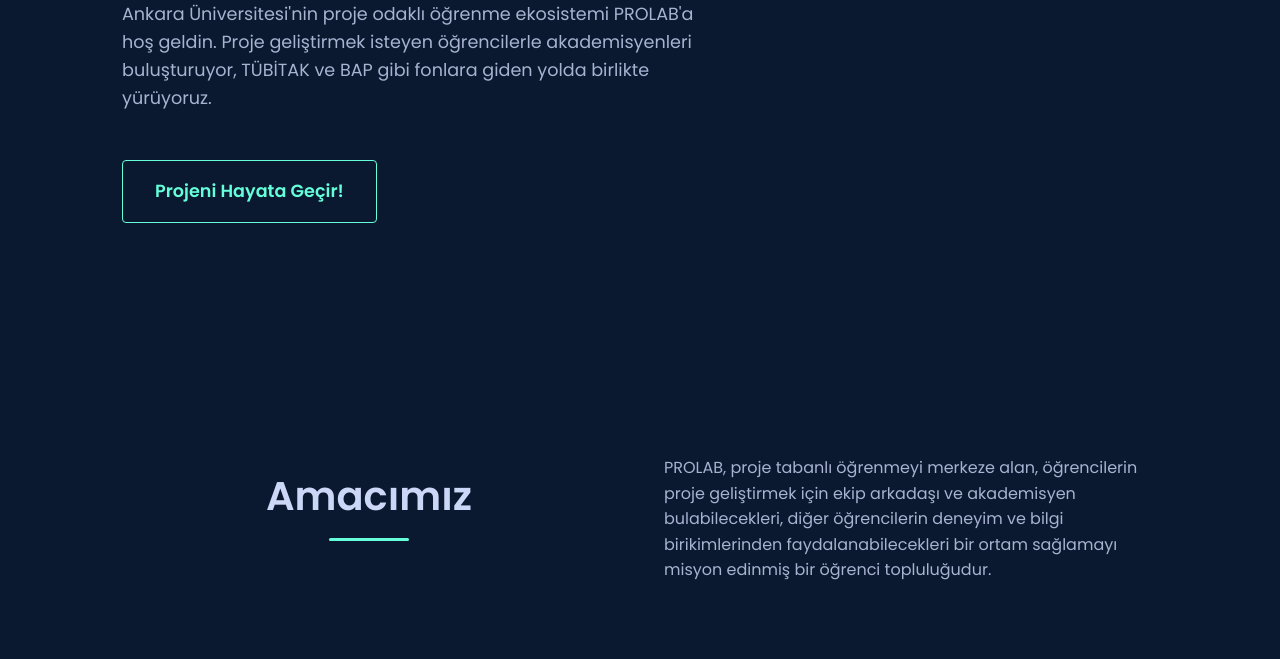
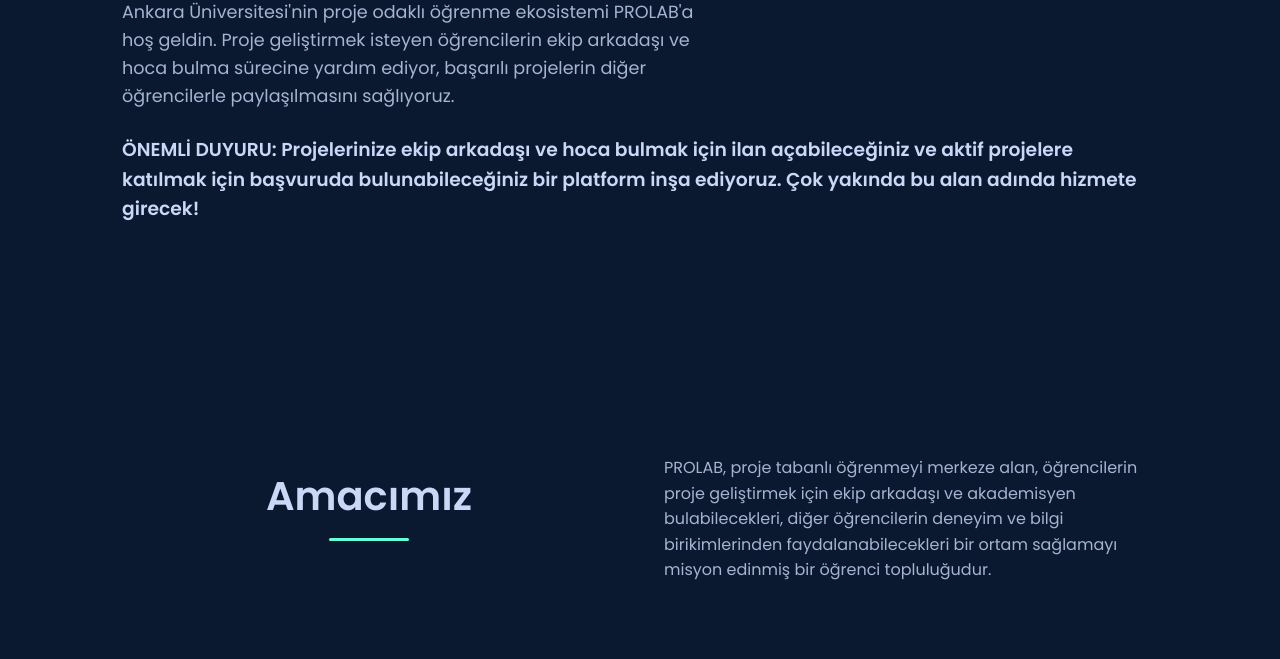
Before and after one commit to kodjaman1/Prolab-Webpage, a plain HTML site: page index.html in a window 1280 px wide. Shown: the part 441-1100 px from the top of the page. Drawn offline with Linux system fonts and the light colour scheme.

Commit message:
announcement added, button removed

```diff
--- a/index.html
+++ b/index.html
@@ -420,14 +420,15 @@
                 <div class="hero-content">
                     <h3 style="color: var(--green);">Ankara Üniversitesi Proje Laboratuvarı Öğrenci Topluluğu</h3>
                     <h1>Teoriden Pratiğe,<br>Fikirden Patente.</h1>
-                    <p>Ankara Üniversitesi'nin proje odaklı öğrenme ekosistemi PROLAB'a hoş geldin. Proje geliştirmek isteyen öğrencilerle akademisyenleri buluşturuyor, TÜBİTAK ve BAP gibi fonlara giden yolda birlikte yürüyoruz.</p>
-                    <a href="#katil" class="cta-button">Projeni Hayata Geçir!</a>
+                    <p>Ankara Üniversitesi'nin proje odaklı öğrenme ekosistemi PROLAB'a hoş geldin. Proje geliştirmek isteyen öğrencilerin ekip arkadaşı ve hoca bulma sürecine yardım ediyor, başarılı projelerin diğer öğrencilerle paylaşılmasını sağlıyoruz.</p>
+                </div>
+                <div>
+                    <h3>ÖNEMLİ DUYURU: Projelerinize ekip arkadaşı ve hoca bulmak için ilan açabileceğiniz ve aktif projelere katılmak için başvuruda bulunabileceğiniz bir platform inşa ediyoruz. Çok yakında bu alan adında hizmete girecek!</h3>
                 </div>
             </div>
         </section>
 
         <section id="hakkimizda">
-
             <div class="container">
                 <h2>Amacımız</h2>
                 <p>PROLAB, proje tabanlı öğrenmeyi merkeze alan, öğrencilerin proje geliştirmek için ekip arkadaşı ve akademisyen bulabilecekleri, diğer öğrencilerin deneyim ve bilgi birikimlerinden faydalanabilecekleri bir ortam sağlamayı misyon edinmiş bir öğrenci topluluğudur.</p>
```
